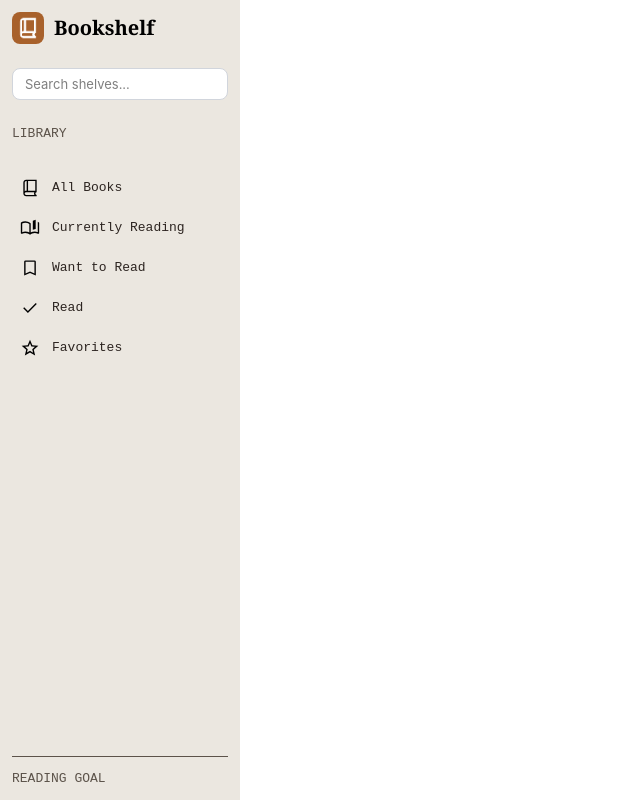
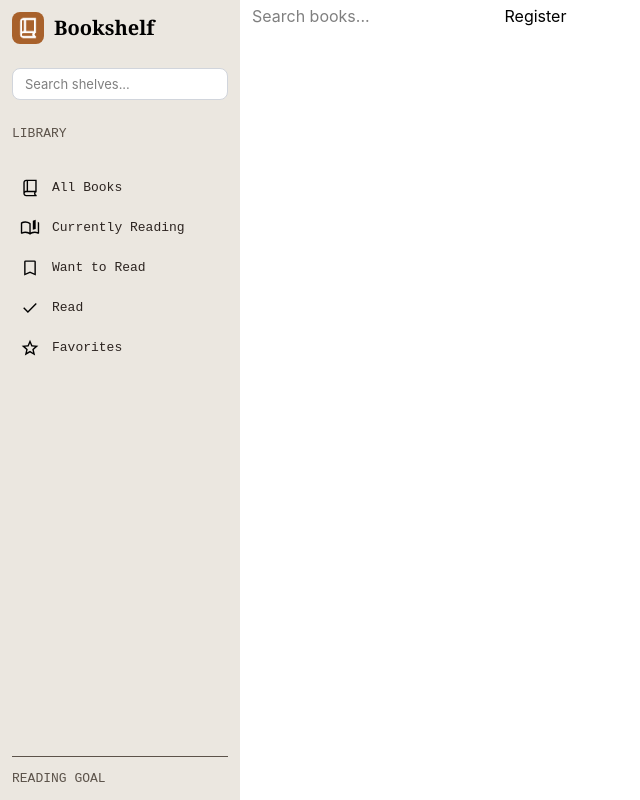
Before and after one commit to SvetlinGG/Personal-Reading-List, a website built with Vite: page index.html in a window 1280 px wide. Shown: the whole page, without its empty margins (0-640 px from the left). Built offline with nearby package versions, Linux system fonts and the light colour scheme.

Commit message:
make header page

```diff
--- a/index.html
+++ b/index.html
@@ -55,6 +55,11 @@
        </div>
     </nav>
 
+    <header>
+      <input class="search-books" type="text" name="search" placeholder="Search books...">
+      <button class="btn-register">Register</button>
+    </header>
+
 
   </body>
 </html>
--- a/src/style/base.css
+++ b/src/style/base.css
@@ -1,3 +1,4 @@
 @import url("/src/style/tailwind.css");
 @import url("/src/style/tokens.css");
-@import url("/src/style/sidebar.css")
+@import url("/src/style/sidebar.css");
+@import url("/src/style/header.css");
--- a/src/style/sidebar.css
+++ b/src/style/sidebar.css
@@ -1,5 +1,6 @@
 body {
     margin: auto;
+    display: flex;
 }
 
 nav {
```
Also changed, not shown: src/style/header.css (added).
